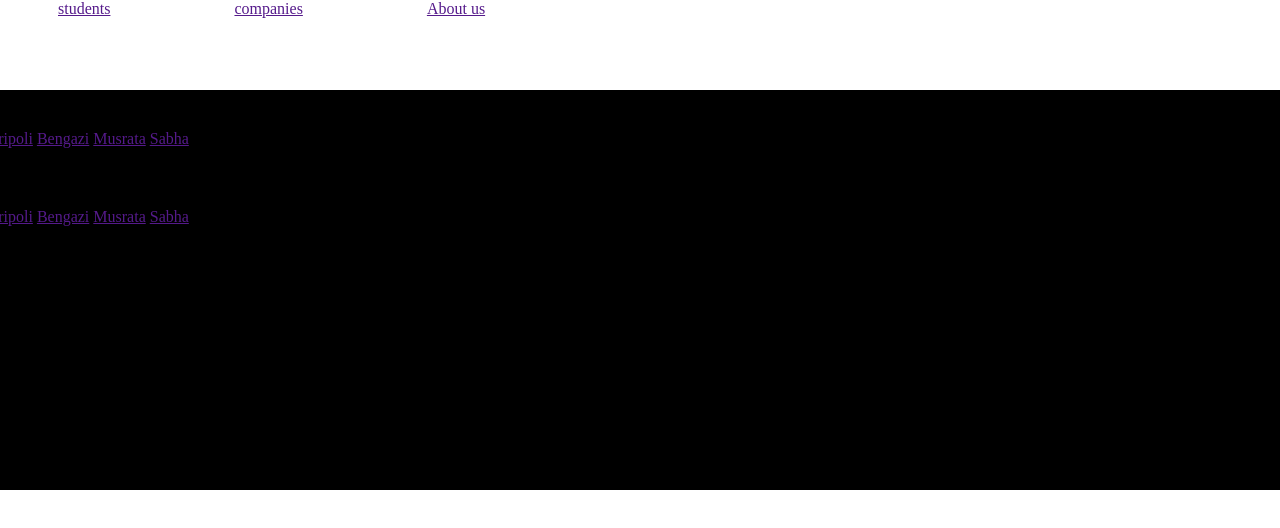
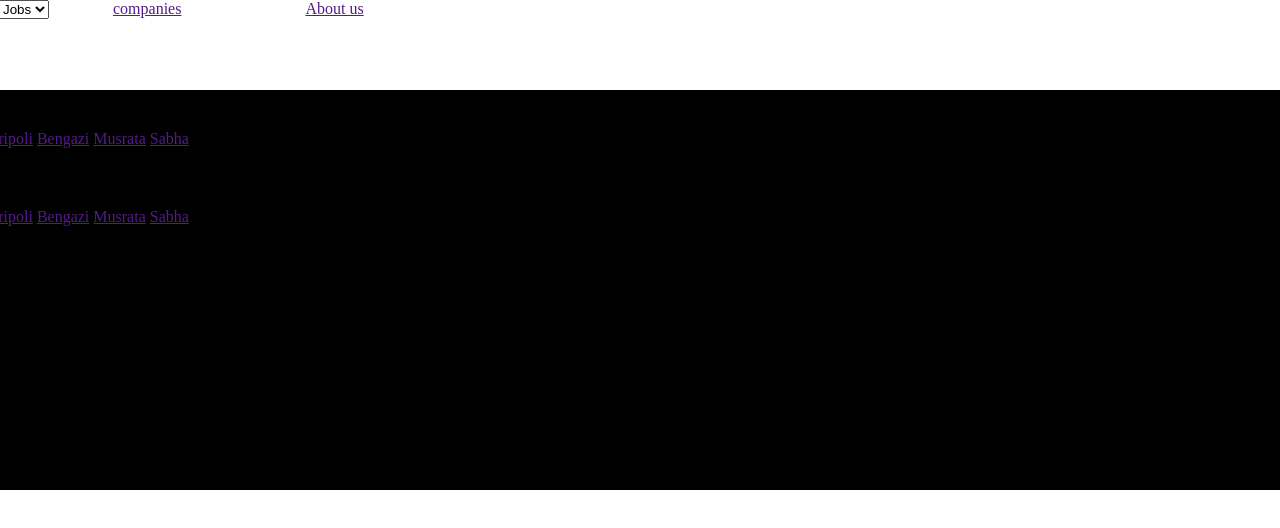
Before and after one commit to AllaAlmgalsh/PartTimeJobs, a plain HTML site: page home.html in a window 1280 px wide. Drawn offline with Linux system fonts and the light colour scheme.

Commit message:
navbar as select
not finished

```diff
--- a/home.html
+++ b/home.html
@@ -11,12 +11,19 @@
    <header class="H-F" id="header">
 
     <img src="" alt=""> <!--logo-->
+    <!--navbar as select * edit-->
+    <div class="navbar">
+ <!--indivual-->
+<select   class="induvaul" id="induvaul">
+<option value="Jobs"><a><b>Jobs</b></a></option>
 
-    <div class="navbar">
- <a href="">students</a><!--nav-->
+
+</select>
 
  <a href="">companies</a>
- <a href="">About us</a></div>
+ <a href="">About us</a>
+
+</div>
  <input type="search" name="search" id="search"><!--search bar-->
 
    </header>
```
